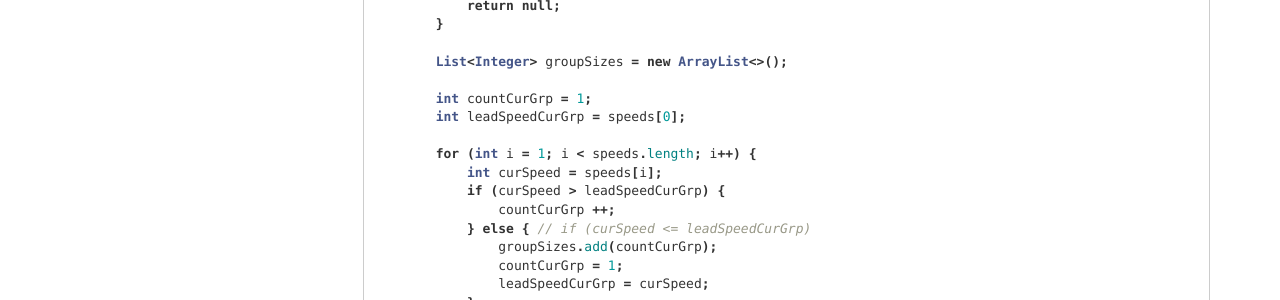
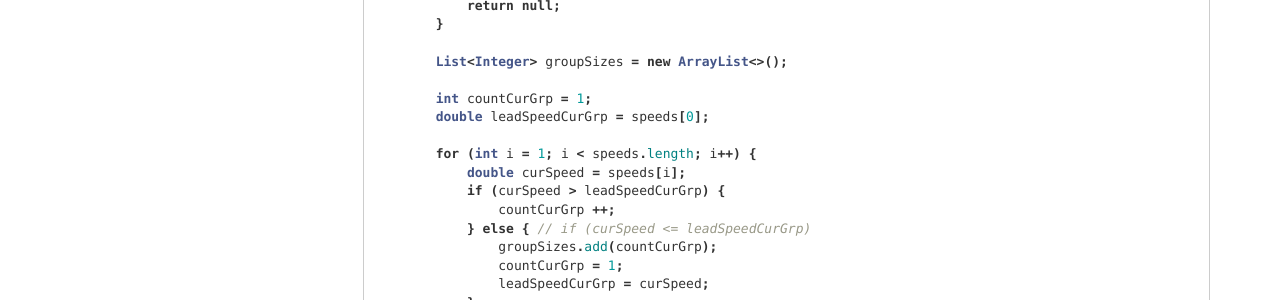
Before and after one commit to HungryOrc/hungryorc.github.io, a Jekyll site: the page built from pages/algorithm/algorithm_car_grouping_by_speed.md, in a window 1280 px wide. Shown: the part 1063-1363 px from the top of the page. Built offline with Jekyll 4.4.1, drawn with Linux system fonts in a browser that asks for light colours; nearby versions of some CDN libraries; comment, search, counter and statistics services are not loaded.

Commit message:
Update algorithm_car_grouping_by_speed.md

```diff
--- a/pages/algorithm/algorithm_car_grouping_by_speed.md
+++ b/pages/algorithm/algorithm_car_grouping_by_speed.md
@@ -43,10 +43,10 @@ public class Solution {
         List<Integer> groupSizes = new ArrayList<>();
 
         int countCurGrp = 1;
-        int leadSpeedCurGrp = speeds[0];
+        double leadSpeedCurGrp = speeds[0];
 
         for (int i = 1; i < speeds.length; i++) {
-            int curSpeed = speeds[i];
+            double curSpeed = speeds[i];
             if (curSpeed > leadSpeedCurGrp) {
                 countCurGrp ++;
             } else { // if (curSpeed <= leadSpeedCurGrp)
```
